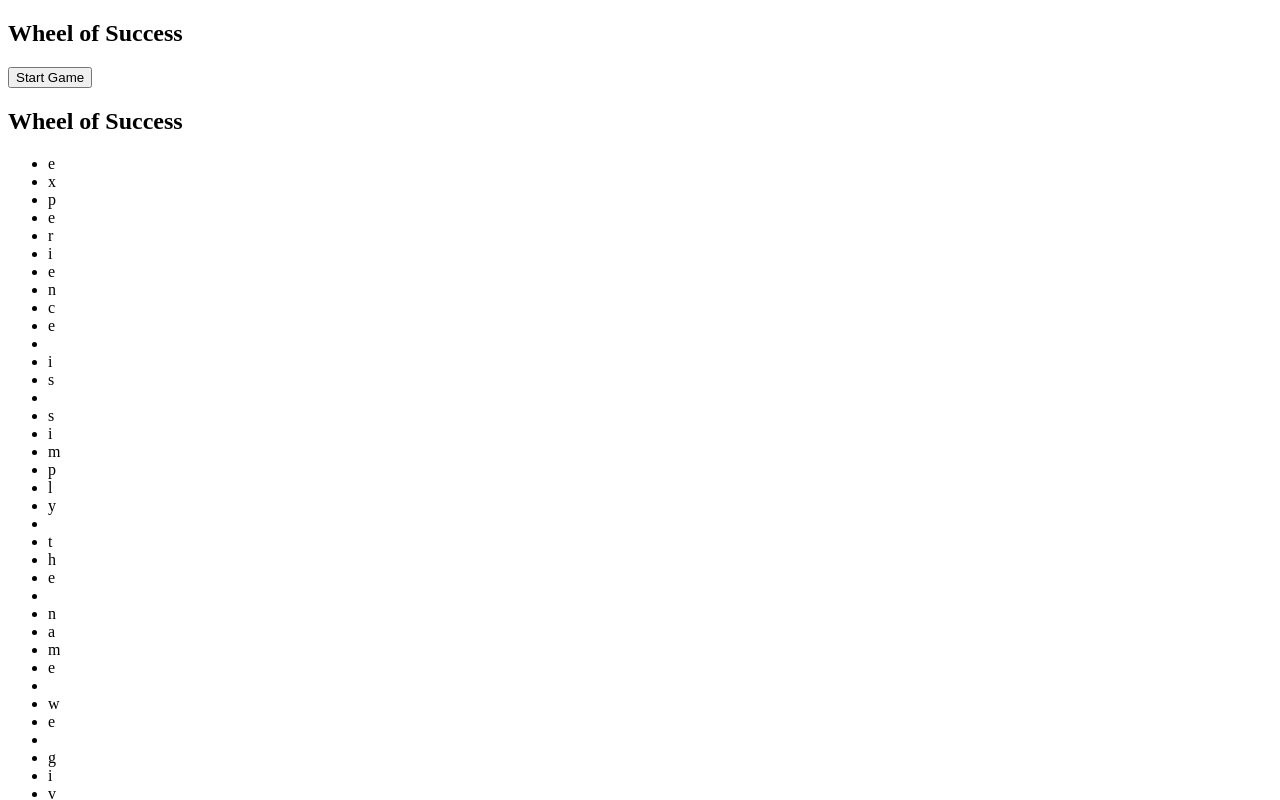
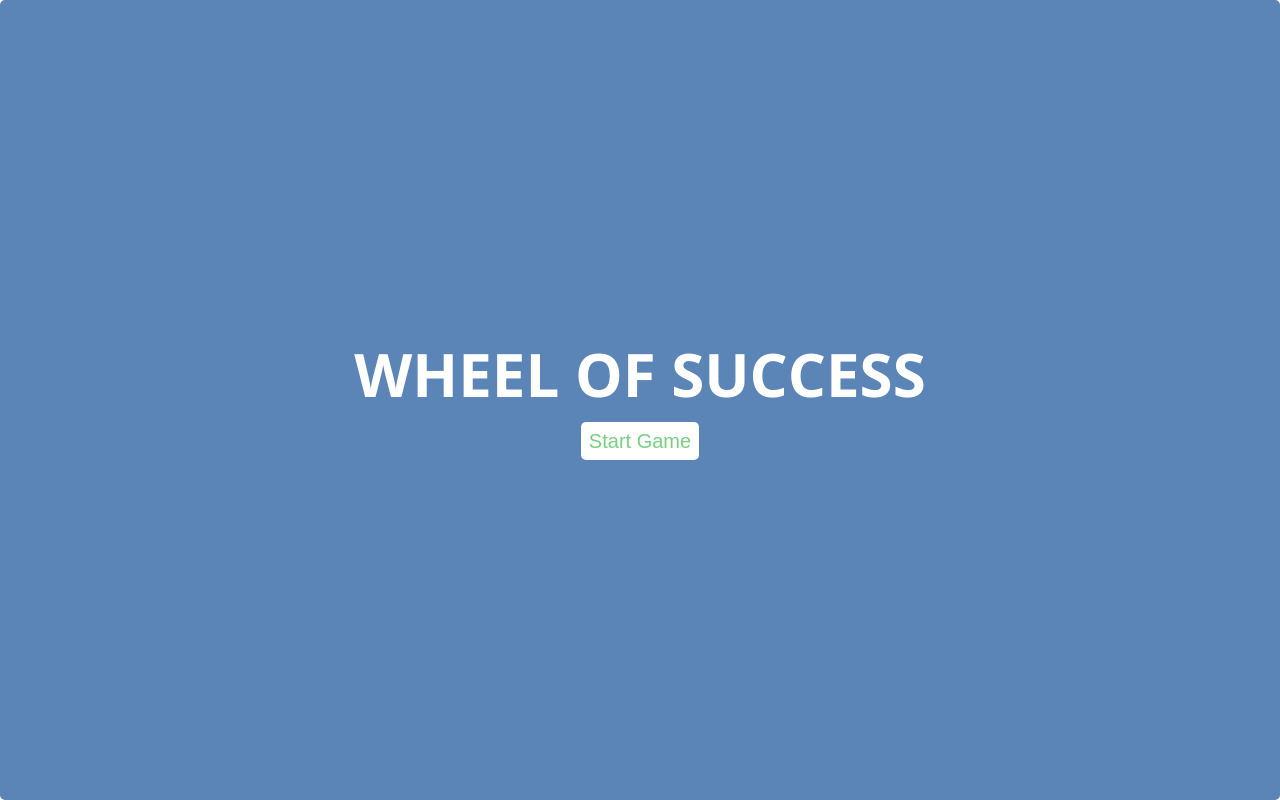
Before and after one commit to CharlotteSJK/ck-unit-6-game-show-app, a plain HTML site: page index.html in a window 1280 px wide. Shown: the top 800 px of the page. Drawn offline with nearby package versions, Linux system fonts and the light colour scheme.

Commit message:
Re-added CSS and images folders

```diff
--- a/app.js
+++ b/app.js
@@ -4,6 +4,7 @@ const start = document.querySelector('.start');
 let missed = 0;                                                                   //if the player guesses wrong 5 times, they lose the game)
 const overlay = document.getElementById('overlay');
 const heart = document.getElementsByTagName('IMG');
+const margin = document.querySelectorAll('.letter');
 
 
 start.addEventListener('click', () => {
@@ -15,15 +16,13 @@ const phrases = [
     'it is never too late',
     'imagination will take you everywhere',
     'keep your face to the sunshine',
-    'experience is simply the name we give our mistakes'
+    'experience is the name we give our mistakes'
 ];
-
 
 const getRandomPhraseAsArray = arr => {                                             //do stuff to any arr that is passed in
     const randomPhrase = arr[Math.floor(Math.random() * arr.length)];
     const randomPhraseSplit = randomPhrase.split('');
     return randomPhraseSplit;
-
 }
 
 getRandomPhraseAsArray(phrases);
@@ -40,6 +39,7 @@ for (let i = 0; i < arr.length; i ++) {
         li.classList.add('space');
         } else {
         li.classList.add('letter');
+        //margin.style.marginRight = '5px';
         }
     }
 }
@@ -52,6 +52,7 @@ const checkLetter = button => {
     for (i = 0; i < guesses.length; i ++) {
         if (guesses[i].textContent === button) {
             guesses[i].classList.add('show');
+            guesses[i].style.transitionDuration = '1.5s';
             match = guesses[i].innerHTML;
             }
         }
@@ -62,12 +63,13 @@ qwerty.addEventListener('click', (e) => {
     document.getElementsByClassName('letter')
     if (e.target.tagName === 'BUTTON') {
         e.target.classList.add('chosen');
+        e.target.disabled = true;
     }
     const yesLetter = checkLetter(e.target.innerHTML);
     checkWin();
-    if (yesLetter == null) {
+    if (yesLetter == null && e.target.tagName === 'BUTTON') {
         missed += 1;
-        heart[missed - 1].src = "/Users/charlottekeddie/Downloads/game_show_app_v1.2/images/lostHeart.png";
+        heart[missed - 1].src = "images/lostHeart.png";
     }
 });
 
--- /dev/null
+++ b/css/styles.css
@@ -0,0 +1,163 @@
+/* Main styles */
+@import url('https://fonts.googleapis.com/css?family=Open+Sans:400,700&Roboto:300');
+
+/* Variables */
+
+:root {
+  --color-win: #78CF82;
+  --color-lose: #D94545;
+  --color-start: #5b85b7;
+  --color-neutral: #445069;
+  --color-neutral-light: #D2D2D2;
+  --color-keys: #37474F;
+  --color-keys-light: #E5E5E5;
+  --font-size-large: 60px;
+  --font-size-medium: 20px;
+  --transition: all .2s ease-in-out;
+}
+
+/* main */
+
+* {
+  box-sizing: border-box;
+}
+
+body {
+  justify-content: space-evenly;
+  flex-direction: column;
+  display: flex;
+  height: 100vh;
+}
+
+li, ol, ul {
+  padding: 0;
+  display: inline-block;
+}
+
+h2 {
+  margin: 0;
+  text-transform: uppercase;
+  font-family: 'Open Sans', sans-serif;
+  font-size: var(--font-size-large);
+  margin: 0;
+}
+
+button {
+  margin: 6px;
+  border: 1px solid transparent;
+  padding: .5rem 1rem;
+  color: var(--color-keys);
+  font-size: var(--font-size-medium);
+  background-color: var(--color-keys-light);
+  border-radius: 5px;
+  -webkit-transition: var(--transition);
+  -o-transition: var(--transition);
+  transition: var(--transition);
+}
+
+.main-container {
+  display: flex;
+  flex-direction: column;
+  justify-content: space-around;
+  height: 100%;
+  max-height: 900px;
+  text-align: center;
+}
+
+.section {
+  width: 100%;
+  padding: 10px;
+}
+
+/* Title */
+
+.header {
+  color: var(--color-start);
+}
+
+/* Phrase */
+
+.letter {
+  font-size: var(--font-size-medium);
+  height: 65px;
+  width: 65px;
+  padding: 20px 1px 0 1px;
+  margin-right: 2px;
+  color: transparent;
+  background: var(--color-neutral-light);
+  border-radius: 5px;
+}
+
+.space {
+  width: 15px;
+}
+
+.show {
+  color: #000;
+  background-color: #76CE82;
+}
+
+/* Keyboard */
+
+.keyrow {
+  display: flex;
+  justify-content: center;
+}
+
+.chosen {
+  background: var(--color-neutral);
+  border-radius: 5px;
+  font-size: var(--font-size-medium);
+  color: #FFFFFF;
+}
+
+.btn__reset {
+  padding: 8px;
+  margin: 50px auto;
+  background: #FFFFFF;
+  border-radius: 5px;
+  font-size: var(--font-size-medium);
+}
+
+/* Overlay */
+
+#overlay {
+  display: flex;
+  flex-direction: column;
+  position: fixed;
+  color: #FFFFFF;
+  justify-content: center;
+  top: 0;
+  bottom: 0;
+  left: 0;
+  right: 0;
+  border-radius: 5px;
+}
+
+.title {
+  color: #FFF;
+}
+
+.start {
+  background-color: var(--color-start);
+}
+
+.start a {
+  color: var(--color-win);
+}
+
+.win {
+  background-color: var(--color-win);
+}
+
+.win a {
+  color: var(--color-win);
+}
+
+.lose {
+  background-color: var(--color-lose);
+}
+
+.lose a {
+  color: var(--color-lose);
+}
--- a/index.html
+++ b/index.html
@@ -4,7 +4,7 @@
     <meta charset="utf-8">
     <title>Wheel of Success!</title>
     <meta name="viewport" content="width=device-width, initial-scale=1.0">
-    <link rel="stylesheet" type="text/css" href="/Users/charlottekeddie/Downloads/game_show_app_v1.2/css/styles.css">
+    <link rel="stylesheet" type="text/css" href="css/styles.css">
   </head>
   <body>
     <div class="main-container">
@@ -34,11 +34,11 @@
 
       <div id="scoreboard" class="section">
         <ol>
-          <li class="tries"><img src="/Users/charlottekeddie/Downloads/game_show_app_v1.2/images/liveHeart.png" height="35px" width="30px"></li>
-          <li class="tries"><img src="/Users/charlottekeddie/Downloads/game_show_app_v1.2/images/liveHeart.png" height="35px" width="30px"></li>
-          <li class="tries"><img src="/Users/charlottekeddie/Downloads/game_show_app_v1.2/images/liveHeart.png" height="35px" width="30px"></li>
-          <li class="tries"><img src="/Users/charlottekeddie/Downloads/game_show_app_v1.2/images/liveHeart.png" height="35px" width="30px"></li>
-          <li class="tries"><img src="/Users/charlottekeddie/Downloads/game_show_app_v1.2/images/liveHeart.png" height="35px" width="30px"></li>
+          <li class="tries"><img src="images/liveHeart.png" height="35px" width="30px"></li>
+          <li class="tries"><img src="images/liveHeart.png" height="35px" width="30px"></li>
+          <li class="tries"><img src="images/liveHeart.png" height="35px" width="30px"></li>
+          <li class="tries"><img src="images/liveHeart.png" height="35px" width="30px"></li>
+          <li class="tries"><img src="images/liveHeart.png" height="35px" width="30px"></li>
         </ol>
       </div>
     </div>
```
Also changed, not shown: images/liveHeart.png (added), images/lostHeart.png (added).
